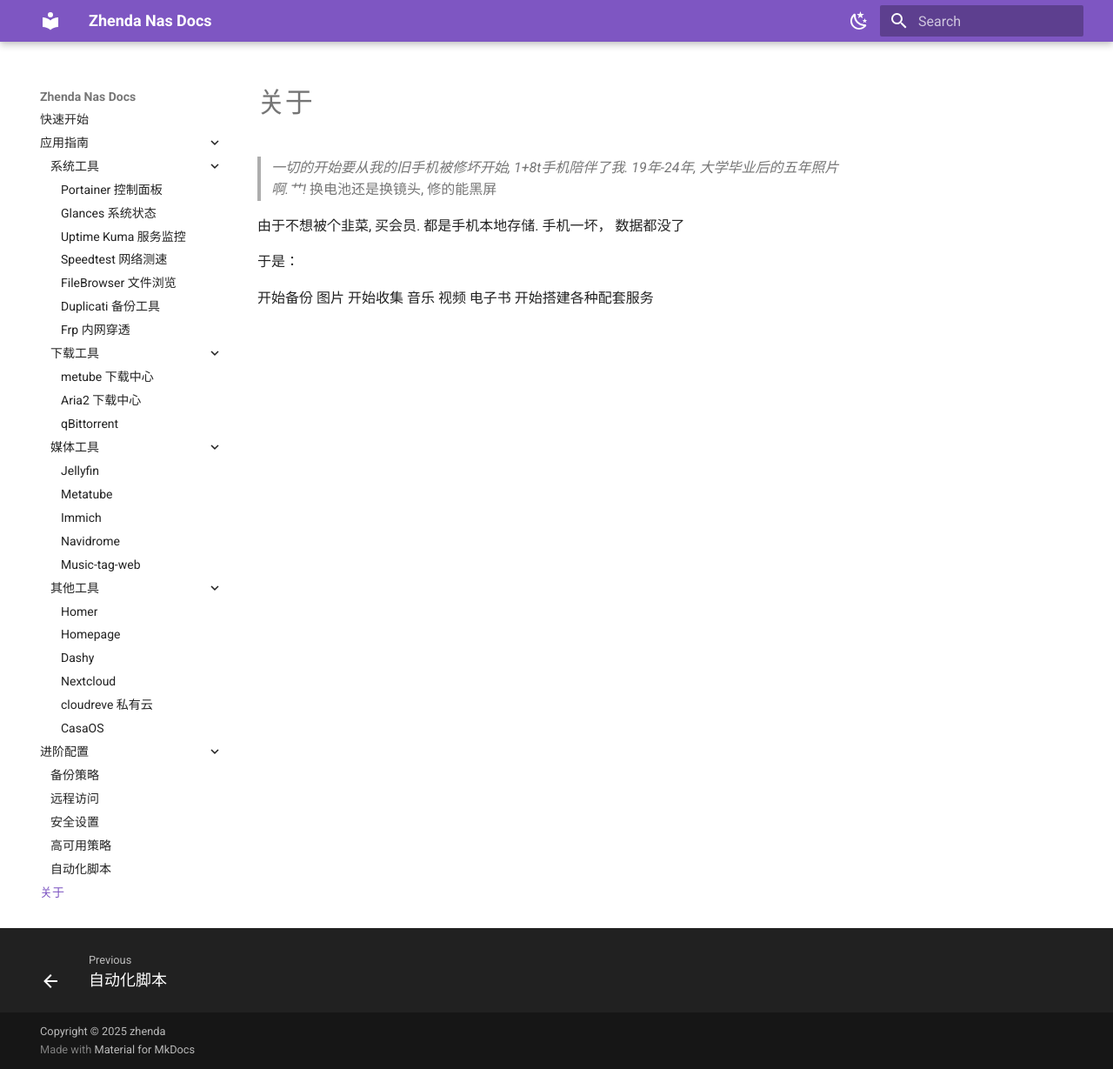
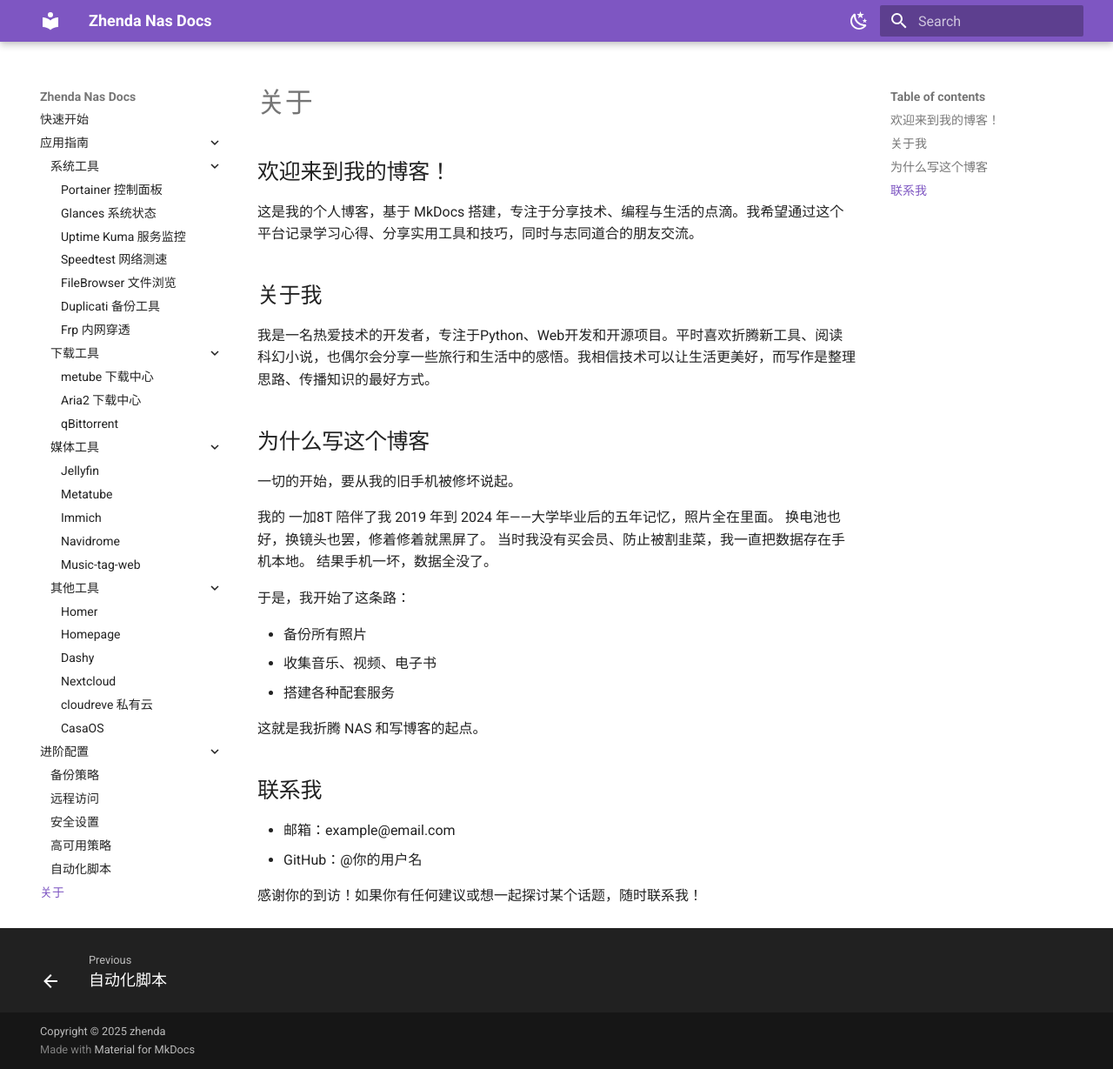
Before and after one commit to zhenda-hub/my-docker-files, an MkDocs documentation site: the page built from docs/about.md, in a window 1280 px wide and 1229 px high. Shown: the whole window at 87% size. Built offline with MkDocs 1.6.1 and Material for MkDocs 9.7.7, drawn with Linux system fonts in a browser that asks for light colours.

Commit message:
update(doc): about

```diff
--- a/docs/about.md
+++ b/docs/about.md
@@ -1,10 +1,34 @@
-> _一切的开始要从我的旧手机被修坏开始, 1+8t手机陪伴了我. 19年-24年, 大学毕业后的五年照片啊.艹!_
-> 换电池还是换镜头, 修的能黑屏
 
-由于不想被个韭菜, 买会员. 都是手机本地存储. 手机一坏， 数据都没了
+# 关于
+## 欢迎来到我的博客！
 
-于是：
+这是我的个人博客，基于 MkDocs 搭建，专注于分享技术、编程与生活的点滴。我希望通过这个平台记录学习心得、分享实用工具和技巧，同时与志同道合的朋友交流。
 
-开始备份 图片
-开始收集 音乐 视频 电子书
-开始搭建各种配套服务
+## 关于我
+
+我是一名热爱技术的开发者，专注于Python、Web开发和开源项目。平时喜欢折腾新工具、阅读科幻小说，也偶尔会分享一些旅行和生活中的感悟。我相信技术可以让生活更美好，而写作是整理思路、传播知识的最好方式。
+
+## 为什么写这个博客
+
+一切的开始，要从我的旧手机被修坏说起。
+
+我的 一加8T 陪伴了我 2019 年到 2024 年——大学毕业后的五年记忆，照片全在里面。
+换电池也好，换镜头也罢，修着修着就黑屏了。
+当时我没有买会员、防止被割韭菜，我一直把数据存在手机本地。
+结果手机一坏，数据全没了。
+
+于是，我开始了这条路：
+
+- 备份所有照片
+- 收集音乐、视频、电子书
+- 搭建各种配套服务
+
+这就是我折腾 NAS 和写博客的起点。
+
+
+## 联系我
+
+- 邮箱：example@email.com
+- GitHub：@你的用户名
+
+感谢你的到访！如果你有任何建议或想一起探讨某个话题，随时联系我！
```
